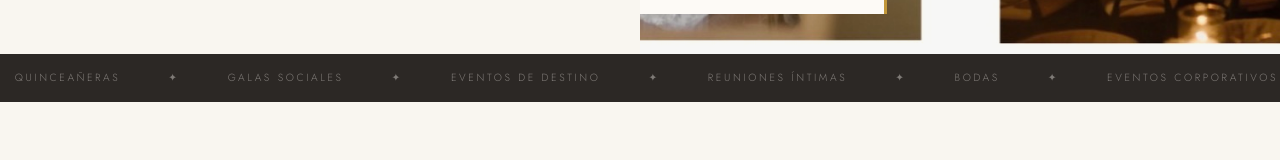
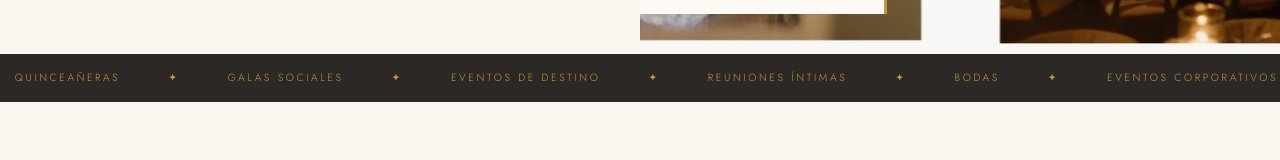
Before and after one commit to jonavarro224-ads/DoubleAAPlanners, a Next.js app: page / in a window 1280 px wide. Shown: the part 746-906 px from the top of the page. Built offline with nearby package versions, Linux system fonts and the light colour scheme.

Commit message:
Update marquee sliding panel text and characters to match warm gold hover color

```diff
--- a/app/globals.css
+++ b/app/globals.css
@@ -233,10 +233,10 @@ nav.custom-nav {
 .marquee-track { display: flex; gap: 3rem; width: max-content; animation: marquee 22s linear infinite; }
 .marquee-item {
   font-size: 0.65rem; letter-spacing: 0.25em; text-transform: uppercase;
-  color: rgba(249,246,240,0.4); white-space: nowrap;
+  color: var(--warm-gold); white-space: nowrap;
   display: flex; align-items: center; gap: 3rem;
 }
-.marquee-item span { color: rgba(249, 246, 240, 0.4); }
+.marquee-item span { color: var(--warm-gold); }
 @keyframes marquee { from { transform: translateX(0); } to { transform: translateX(-50%); } }
 
 /* SECTIONS */
```
